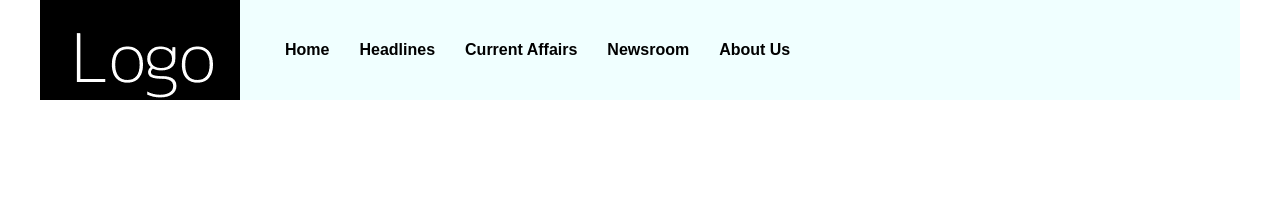
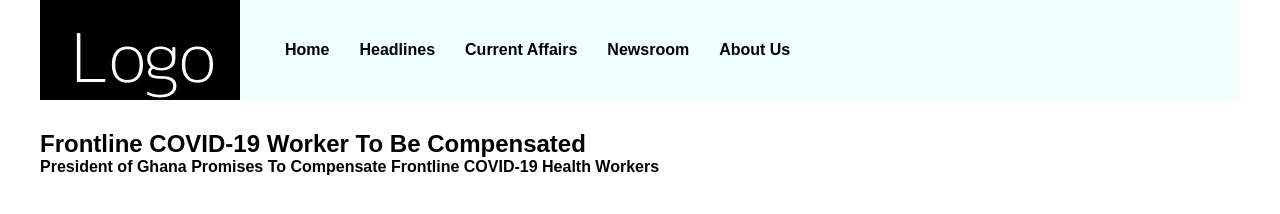
Before and after one commit to PrinceAsiedu/WebWorkshop, a plain HTML site: page Chapter03/newspaper.html in a window 1280 px wide. Drawn offline with Linux system fonts and the light colour scheme.

Commit message:
Update newspaper.html

```diff
--- a/Chapter03/newspaper.html
+++ b/Chapter03/newspaper.html
@@ -20,11 +20,11 @@
         header {
             display: flex;
             align-items: center;
-            margin-bottom: 30px;
         }
 
         .header-wrapper {
             background-color: azure;
+            margin-bottom: 30px;
         }
 
         nav {
@@ -47,7 +47,7 @@
 
         nav a:hover {
             color: white;
-            background-color: #555555;
+            background-color: deepskyblue;
         }
     </style>
 </head>
@@ -66,5 +66,13 @@
             </nav>
         </header>
     </div>
+    <div class="content-wrapper">
+        <article>
+            <h2>Frontline COVID-19 Worker To Be Compensated</h2>
+            <p>
+                <strong>President of Ghana Promises To Compensate Frontline COVID-19 Health Workers</strong>
+            </p>
+        </article>
+    </div>
 </body>
 </html>
```
